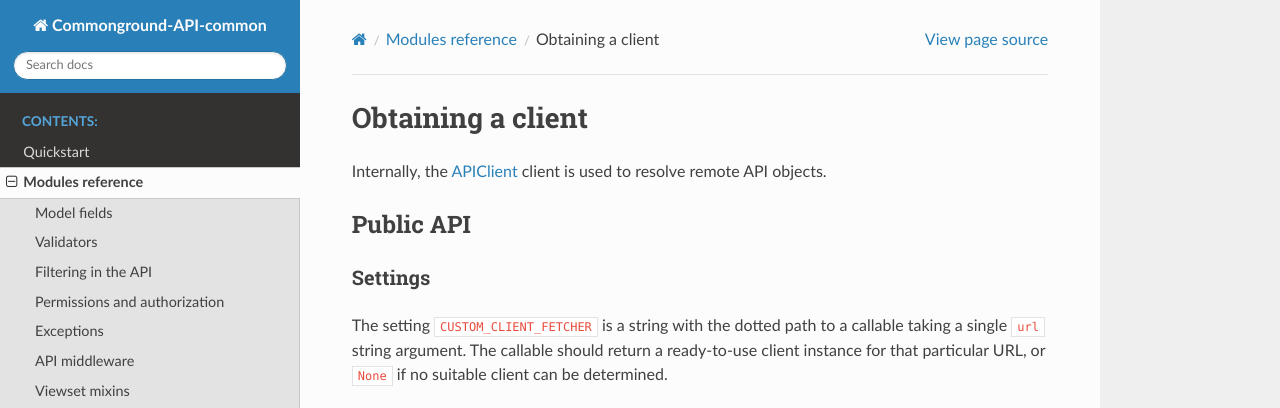
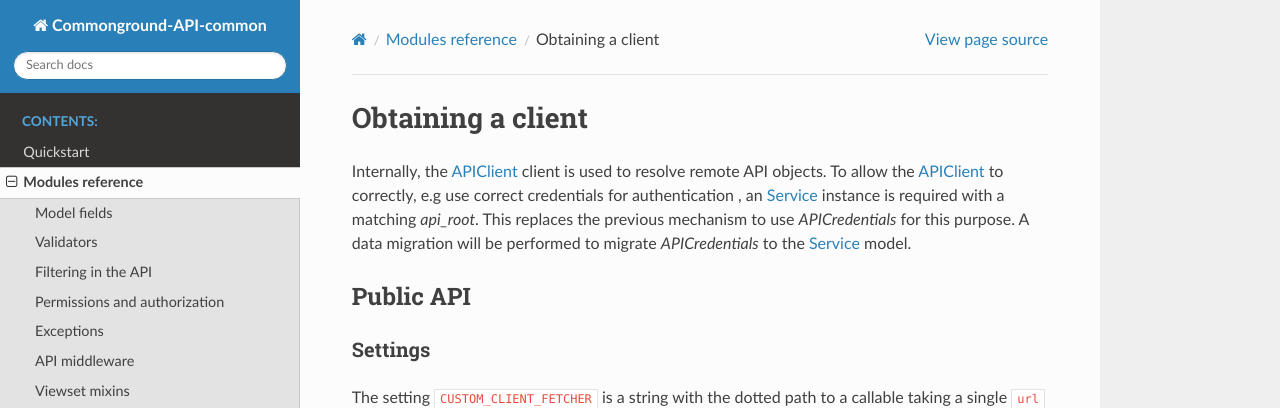
Before and after one commit to VNG-Realisatie/vng-api-common, a Sphinx documentation site: the page built from docs/ref/client.rst, in a window 1280 px wide, cut to the strip 0-408 px from the top of the page. Built offline with Sphinx 7.4.7 and the Read the Docs theme 3.1.0, drawn with Linux system fonts in a browser that asks for light colours.

Commit message:
Describe `APICredentials` to `Service` model migration

```diff
--- a/docs/ref/client.rst
+++ b/docs/ref/client.rst
@@ -2,7 +2,11 @@
 Obtaining a client
 ==================
 
-Internally, the `APIClient`_ client is used to resolve remote API objects.
+Internally, the `APIClient`_ client is used to resolve remote API objects. To
+allow the `APIClient`_ to correctly, e.g use correct credentials for authentication
+, an `Service`_ instance is required with a matching `api_root`. This replaces
+the previous mechanism to use `APICredentials` for this purpose. A data migration
+will be performed to migrate `APICredentials` to the `Service`_ model.
 
 
 Public API
@@ -21,3 +25,4 @@ determined.
 
 
 .. _APIClient: https://ape-pie.readthedocs.io/en/stable/reference.html#apiclient-class
+.. _Service: https://zgw-consumers.readthedocs.io/en/latest/models.html#zgw_consumers.models.Service
```
